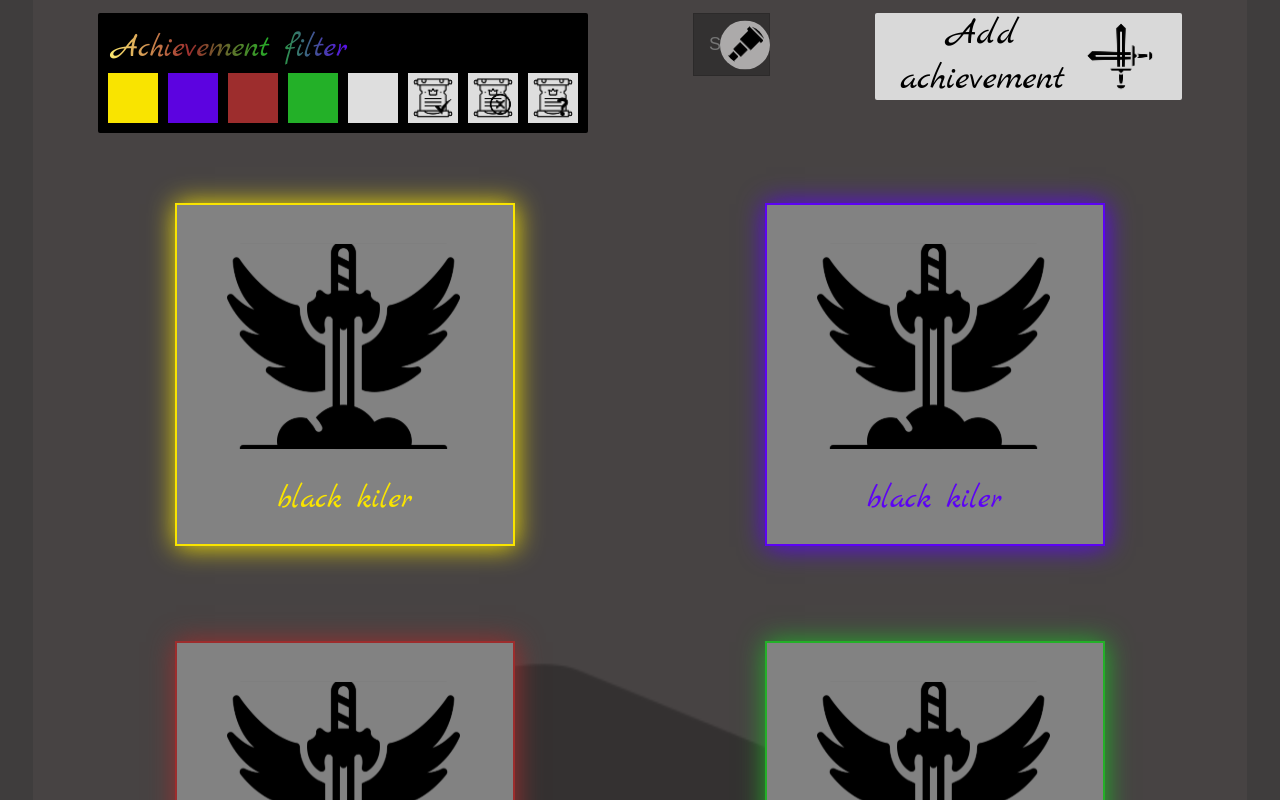
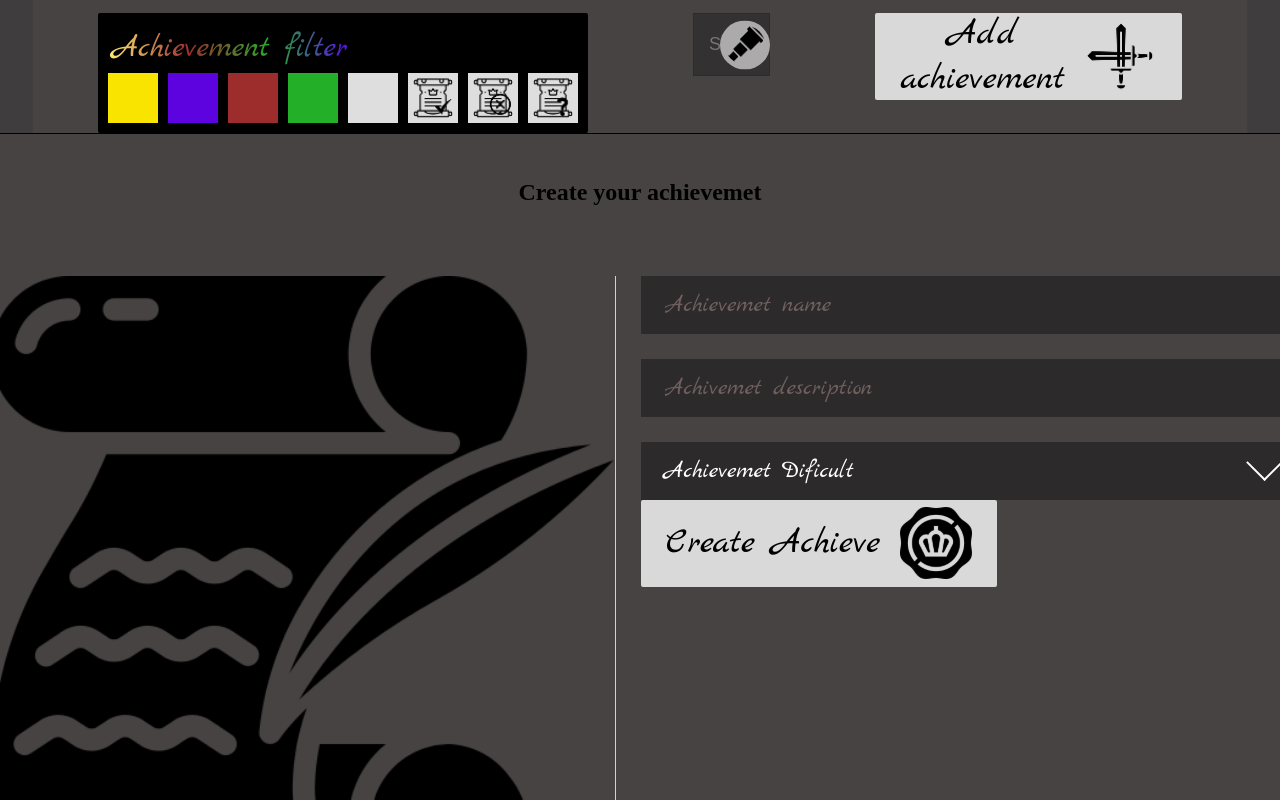
Before and after one commit to Baroslav/QuestLife, a Next.js app: page / in a window 1280 px wide. Shown: the part 380-1180 px from the top of the page. Built offline with nearby package versions, Linux system fonts and the light colour scheme.

Commit message:
refactor structure of prodject and create a achivement info conmonent

```diff
--- /dev/null
+++ b/src/app/components/pages/achievements/achievementWindow/achievementWindow.tsx
@@ -0,0 +1,24 @@
+import AddBtn from '@/app/components/ui/addBtn/addBtn'
+import styles from './achievementWindw.module.css'
+import AchievemetDiffs from './achivementDiffs'
+import AchievementDescriptipns from './achivementDescriotions'
+
+const AchievementWindow = () => {
+    return (
+        <div className = {styles.acieveWindow}>
+            <h2>Create your achievemet</h2>
+            <div className = {styles.achiveContent}>
+                <img className = {styles.achiveImg} src="./quest.png" alt="" />
+                <div className = {styles.achiveDescribions}>
+                    <div className = {styles.achiveDescribion}>
+                        <AchievementDescriptipns/>
+                        <AchievemetDiffs/>
+                        <AddBtn buttonText='Create Achieve' icon='./seal.svg'/>
+                    </div>
+                </div>
+            </div>
+        </div>
+    )
+}
+
+export default AchievementWindow
--- /dev/null
+++ b/src/app/components/pages/achievements/achievementWindow/achievementWindw.module.css
@@ -0,0 +1,98 @@
+.acieveWindow {
+    position: absolute;
+    width: 1400px;
+    height: 1000px;
+    background-color: #474343;
+    left: 50%;
+    transform: translateX(-50%);
+    padding: 25px;
+
+    border: 1px solid black;
+}
+.achiveContent {
+    padding: 50px;
+}
+.acieveWindow  h2 {
+    text-align: center;
+    font-family: serif;
+    color: black;
+}
+
+.achiveContent {
+    display: flex;
+    justify-content: space-evenly;
+}
+.achiveImg {
+    width: 50%;
+    height: 50%;
+}
+.achiveDescribions {
+    width: 50%;
+    padding: 0px 25px;
+    border-left: 1px solid #F9E400;
+    display: flex;
+    flex-direction: column;
+    height: 800px;
+}
+
+.achieveInputs {
+    display: flex;
+    flex-direction: column;
+}
+
+.achieveInputs input {
+    all: unset;
+    width: 100%;
+    background-color: #2C2A2A;
+    padding: 14px 24px;
+    margin-bottom: 25px;
+    font-size: 24px;
+
+}
+.achieveInputs input::placeholder {
+    color: #6F5F5F;
+    font-size: 24px;
+}
+
+.achiveDiffs {
+    width: 100%;
+    padding: 14px 24px;
+    background-color: #2C2A2A;
+}
+.diffsHeader {
+    width: inherit;
+    position: relative;
+    font-size: 24px;
+    text-transform: capitalize;
+}
+.diffsHeader p {
+    margin: 0px;
+    padding: 0px;
+}
+.diffsHeader img {
+    position: absolute;
+    right: 1%;
+    top: 50%;
+    transform: translateY(-50%) rotate(180deg);
+
+}
+.diffsItems {
+    display: none;
+}
+.diffsItemsOpen {
+    display: block;
+}
+.diffsItem {
+    font-size: 24px;
+    text-transform: capitalize;
+}
+
+.diffsItem p {
+    padding: 9px 14px;
+
+}
+
+.legendary {
+    background-color: rgb(249, 228, 0);
+
+}
--- /dev/null
+++ b/src/app/components/pages/achievements/achievementWindow/achivementDescriotions.tsx
@@ -0,0 +1,16 @@
+import styles from "./achievementWindw.module.css"
+
+const AchievementDescriptipns = () => {
+    return (
+        <div className = {styles.achieveInputs}>
+            <div className = {styles.achiveName}>
+                <input type="text" placeholder="Achievemet name"/>
+            </div>
+            <div className = {styles.achiveInfo}>
+                <input type="text" placeholder="Achivemet description"/>
+            </div>
+        </div>
+    )
+}
+
+export default AchievementDescriptipns
--- /dev/null
+++ b/src/app/components/pages/achievements/achievementWindow/achivementDiffs.tsx
@@ -0,0 +1,35 @@
+"use client"
+import { useState } from "react"
+import styles from "./achievementWindw.module.css"
+
+
+const diffs = ['legendary', 'mythicaly', 'epic', 'unique', 'default']
+
+const AchievemetDiffs = () => {
+
+    const [diffsOpen, setDiffsOpen] = useState<boolean>(false)
+
+
+    return (
+        <div className = {styles.achiveDiffs}>
+            <div
+            className = {styles.diffsHeader}
+            onClick={()=>setDiffsOpen(!diffsOpen)}
+            >
+                <p>Achievemet dificult</p>
+                <img src="./dropDown.svg" alt="" />
+            </div>
+            <div className = {diffsOpen ? `${styles.diffsItemsOpen}` : `${styles.diffsItems}`}>
+                {
+                    diffs.map((item) => (
+                        <div key={item} className = {styles.diffsItem}>
+                            <p>{item}</p>
+                        </div>
+                    ))
+                }
+            </div>
+        </div>
+    )
+}
+
+export default AchievemetDiffs
--- a/src/app/components/pages/quests/achivement.tsx
+++ b/src/app/components/pages/achievements/achivement.tsx
@@ -1,8 +1,9 @@
-import AchivemetList from "../../achivementList/achivementlist"
+import AchivemetList from "./achivementList/achivementlist"
 import ToolsBarList from "../../toolsBar/toolsBarList"
 import AddBtn from "../../ui/addBtn/addBtn"
 import WhiteLine from "../../ui/whiteLine/whiteLine"
-import styles from "./quest.module.css"
+import styles from "././achievements.module.css"
+import AchievementWindow from "./achievementWindow/achievementWindow"
 
 const AchivementPage = () => {
     return (
@@ -10,7 +11,8 @@ const AchivementPage = () => {
             <h1>Achievement</h1>
             <WhiteLine/>
             <ToolsBarList btnText="Add achievement" btnIcon="./swords.png"/>
-            <AchivemetList/>
+            {/* <AchivemetList/> */}
+            <AchievementWindow/>
         </section>
     )
 }
--- a/src/app/page.tsx
+++ b/src/app/page.tsx
@@ -13,7 +13,7 @@ import HeaderContet from "./components/headerContetn/headerContetn";
 import MainPage from "./components/pages/main/main";
 import styles from "./page.module.css"
 import PageWrapper from "./components/pageWrapper/pageWrapper";
-import AchivementPage from "./components/pages/quests/achivement";
+import AchivementPage from "./components/pages/achievements/achivement";
 
 
 
```
Also changed, not shown: public/dropDown.svg (added), public/seal.svg (added), src/app/components/pages/achievements/achievements.module.css (renamed from src/app/components/pages/quests/quest.module.css), src/app/components/pages/achievements/achivementList/achivementItem.tsx (renamed from src/app/components/achivementList/achivementItem.tsx), src/app/components/pages/achievements/achivementList/achivementList.module.css (renamed from src/app/components/achivementList/achivementList.module.css), src/app/components/pages/achievements/achivementList/achivementlist.tsx (renamed from src/app/components/achivementList/achivementlist.tsx).
